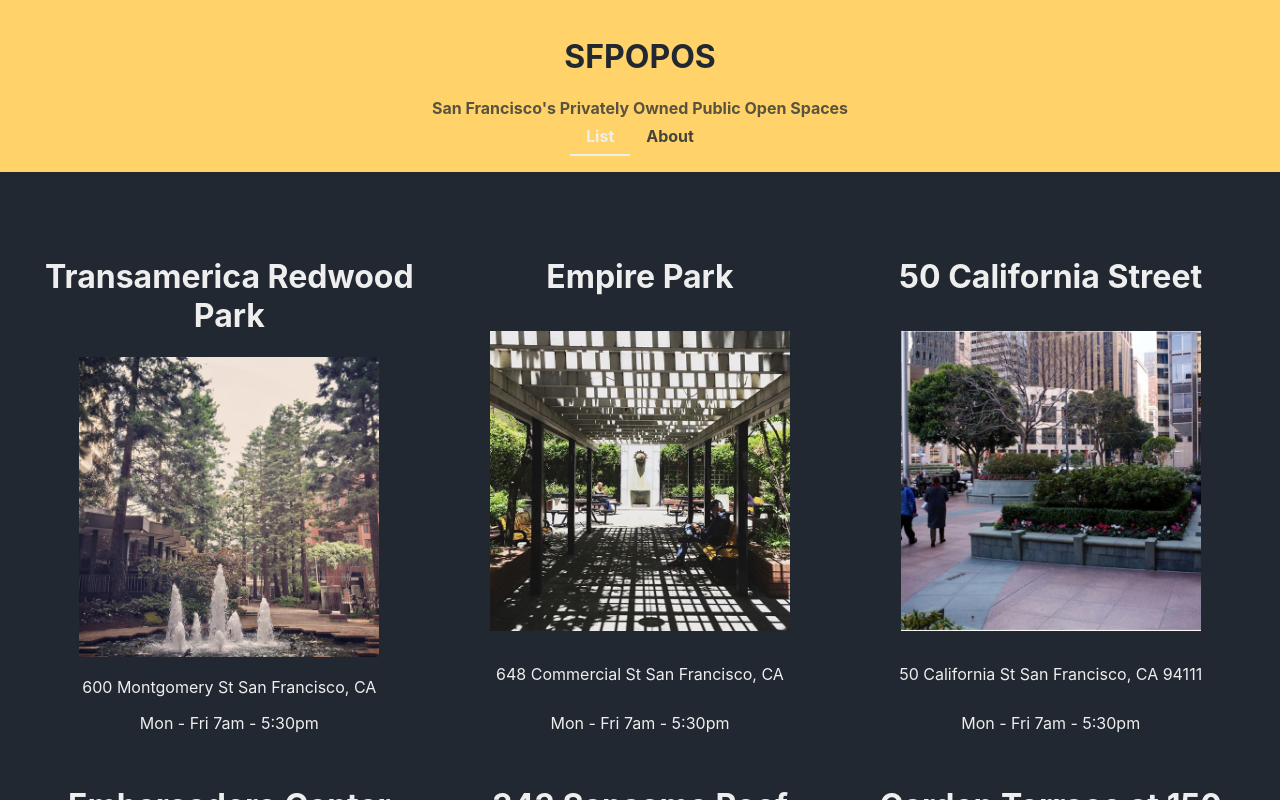
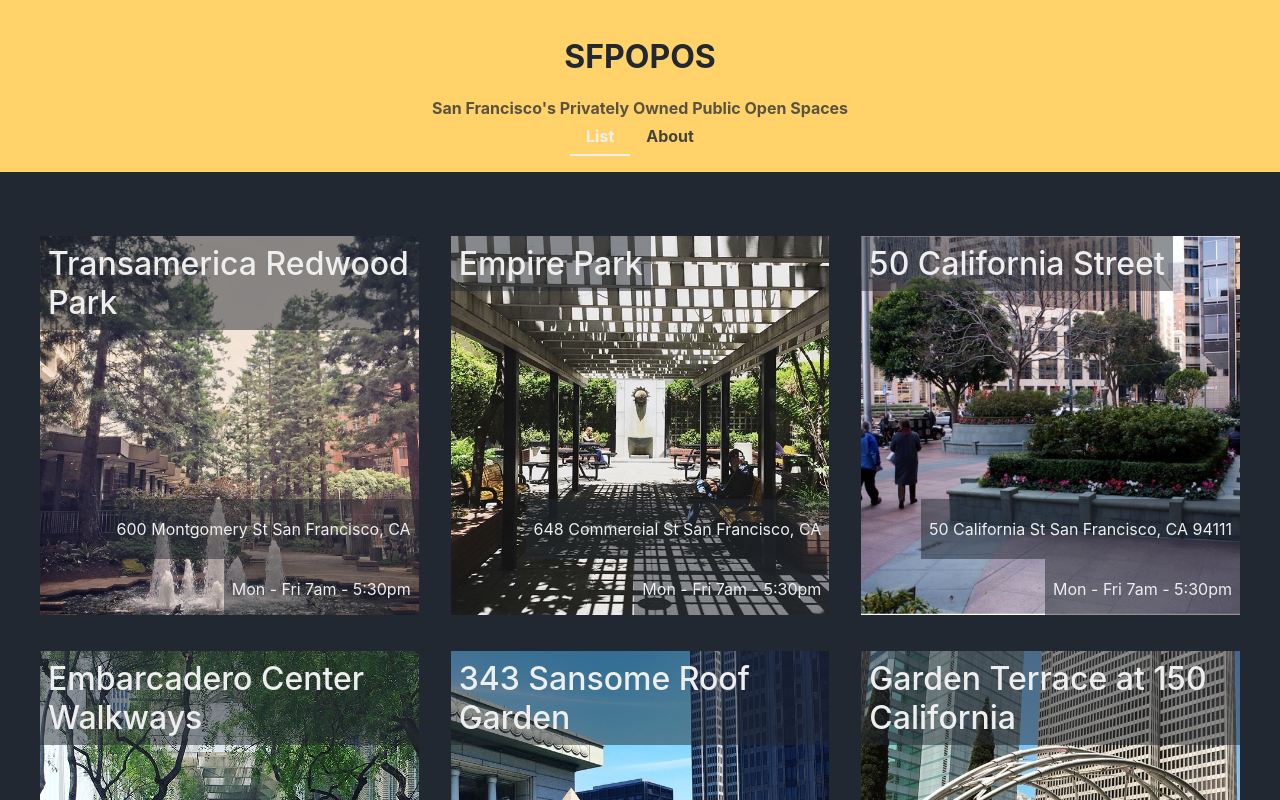
Before and after one commit to shah-a/few1.2-02-react-fundamentals, a React (Create React App) app: page / in a window 1280 px wide. Shown: the top 800 px of the page. Built offline with nearby package versions, Linux system fonts and the light colour scheme.

Commit message:
[Update] Added more styles to POPOSSpace; finished tut page 9

```diff
--- a/src/components/POPOSSpace/POPOSSpace.css
+++ b/src/components/POPOSSpace/POPOSSpace.css
@@ -1,27 +1,48 @@
 .POPOSSpace {
   width: 100%;
   text-align: center;
-  display: flex;
-  flex-direction: column;
-  justify-content: space-between;
-  align-items: center;
+  position: relative;
 }
 
-.POPOSSpace > img {
+.POPOSSpace .title {
+  display: block;
+  position: absolute;
+  left: 0;
+  top: 0;
+}
+
+.POPOSSpace .info {
+  position: absolute;
+  right: 0;
+  bottom: 0;
+  text-align: right;
+}
+
+.POPOSSpace .info div {
+  display: inline-block;
+  padding: 0.25em 0.5em;
+  background-color: rgba(34, 40, 49, 0.5);
+}
+
+.POPOSSpace h1 {
+  margin: 0;
+  text-align: left;
+  font-weight: 500;
+  padding: 0.5rem;
+  background-color: rgba(34, 40, 49, 0.5);
+}
+
+.POPOSSpace img {
   width: 100%;
   height: auto;
 }
 
-.POPOSSpace > p {
-  margin-bottom: 0;
-}
-
-.Link {
+.POPOSSpace .Link {
   color: #eee;
   text-decoration: none;
   transition: all 0.2s;
 }
 
-.Link:hover {
+.POPOSSpace .Link:hover {
   color: #ffd369;
 }
--- a/src/components/POPOSSpace/POPOSSpace.js
+++ b/src/components/POPOSSpace/POPOSSpace.js
@@ -6,9 +6,6 @@
   const { id, name, image, address, hours } = props;
   return (
     <div className="POPOSSpace">
-      <Link className="Link" to={`details/${id}`}>
-        <h1>{name}</h1>
-      </Link>
       <Link to={`details/${id}`}>
         <img src={`${process.env.PUBLIC_URL}images/${image}`}
           alt={image}
@@ -16,8 +13,13 @@
           height="300"
         />
       </Link>
-      <p>{address}</p>
-      <p>{hours}</p>
+      <Link className="Link title" to={`details/${id}`}>
+        <h1>{name}</h1>
+      </Link>
+      <div className="info">
+        <div><p>{address}</p></div><br/>
+        <div><p>{hours ? hours : "⌛️⏳"}</p></div>
+      </div>
     </div>
   );
 }
```
